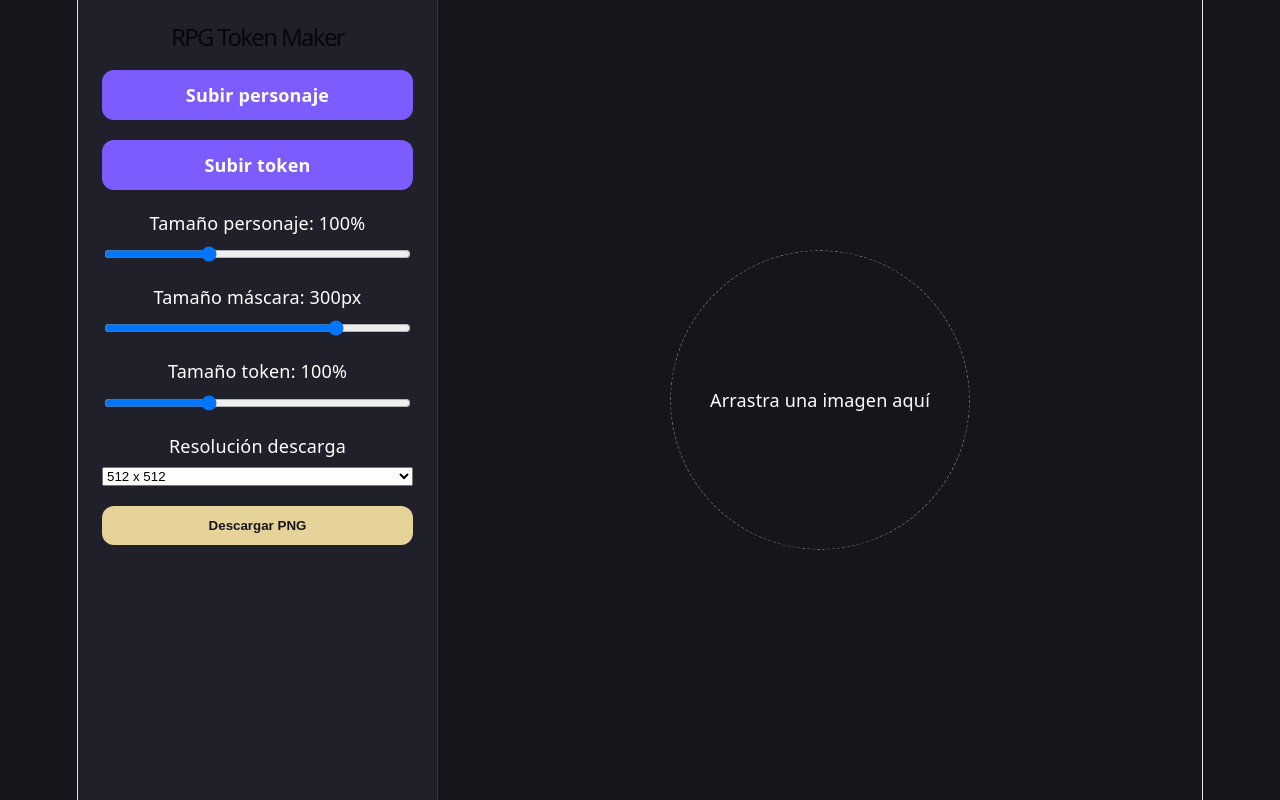
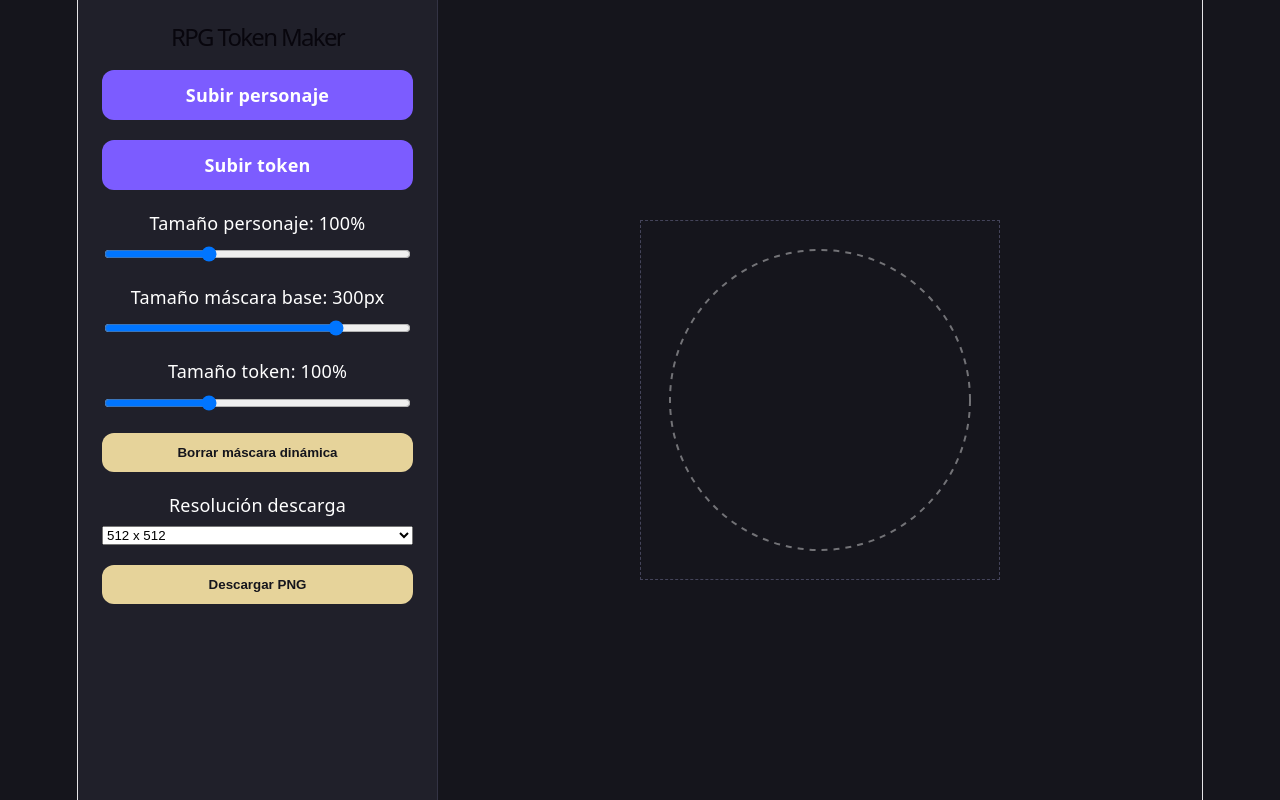
Before and after one commit to MarcRamis/rpg-token-maker, a React (Vite) app in the folder frontend/: page / in a window 1280 px wide. Built offline with nearby package versions, Linux system fonts and the light colour scheme.

Commit message:
mascara dinamica

```diff
--- a/frontend/src/App.css
+++ b/frontend/src/App.css
@@ -62,8 +62,8 @@ body {
 }
 
 .tokenPreview {
-  width: 360px;
-  height: 360px;
+  width: 520px;
+  height: 520px;
   display: grid;
   place-items: center;
   overflow: hidden;
@@ -149,3 +149,13 @@ body {
   border-radius: 50%;
   pointer-events: none;
 }
+
+.tokenPreviewBorder {
+  position: absolute;
+  width: 360px;
+  height: 360px;
+  left: 80px;
+  top: 80px;
+  border: 1px dashed #44445a;
+  pointer-events: none;
+}
--- a/frontend/src/App.tsx
+++ b/frontend/src/App.tsx
@@ -1,5 +1,13 @@
-import { useRef, useState } from "react";
-import { toPng } from "html-to-image";
+import { useEffect, useRef, useState } from "react";
+import {
+  Circle,
+  Group,
+  Image as KonvaImage,
+  Layer,
+  Line,
+  Stage,
+} from "react-konva";
+import Konva from "konva";
 import "./App.css";
 
 type Position = {
@@ -7,10 +15,75 @@ type Position = {
   y: number;
 };
 
+type DrawnMask = {
+  id: string;
+  points: number[];
+};
+
 const TOKEN_SIZE = 360;
+const EDITOR_SIZE = 520;
+const TOKEN_OFFSET = (EDITOR_SIZE - TOKEN_SIZE) / 2;
+const TOKEN_CENTER = TOKEN_OFFSET + TOKEN_SIZE / 2;
+
+function useLoadedImage(src: string | null) {
+  const [image, setImage] = useState<HTMLImageElement | null>(null);
+
+  useEffect(() => {
+    let cancelled = false;
+
+    if (!src) {
+      queueMicrotask(() => {
+        if (!cancelled) setImage(null);
+      });
+
+      return () => {
+        cancelled = true;
+      };
+    }
+
+    const img = new window.Image();
+
+    img.onload = () => {
+      if (!cancelled) setImage(img);
+    };
+
+    img.src = src;
+
+    return () => {
+      cancelled = true;
+    };
+  }, [src]);
+
+  return image;
+}
+
+function getImageProps(
+  image: HTMLImageElement | null,
+  scale: number,
+  position: Position,
+) {
+  if (!image) return null;
+
+  const ratio = Math.min(TOKEN_SIZE / image.width, TOKEN_SIZE / image.height);
+  const width = image.width * ratio;
+  const height = image.height * ratio;
+
+  return {
+    x: TOKEN_CENTER + position.x,
+    y: TOKEN_CENTER + position.y,
+    width,
+    height,
+    offsetX: width / 2,
+    offsetY: height / 2,
+    scaleX: scale / 100,
+    scaleY: scale / 100,
+  };
+}
 
 function App() {
-  const [characterImageUrl, setCharacterImageUrl] = useState<string | null>(null);
+  const [characterImageUrl, setCharacterImageUrl] = useState<string | null>(
+    null,
+  );
   const [tokenImageUrl, setTokenImageUrl] = useState<string | null>(null);
   const [scale, setScale] = useState(100);
   const [tokenScale, setTokenScale] = useState(100);
@@ -18,7 +91,17 @@ function App() {
   const [position, setPosition] = useState<Position>({ x: 0, y: 0 });
   const [exportSize, setExportSize] = useState(512);
 
-  const tokenPreviewRef = useRef<HTMLDivElement | null>(null);
+  const [drawnMasks, setDrawnMasks] = useState<DrawnMask[]>([]);
+  const [currentMaskPoints, setCurrentMaskPoints] = useState<number[]>([]);
+  const [isDrawingMask, setIsDrawingMask] = useState(false);
+
+  const stageRef = useRef<Konva.Stage | null>(null);
+
+  const characterImage = useLoadedImage(characterImageUrl);
+  const tokenImage = useLoadedImage(tokenImageUrl);
+
+  const characterProps = getImageProps(characterImage, scale, position);
+  const tokenProps = getImageProps(tokenImage, tokenScale, { x: 0, y: 0 });
 
   function loadCharacterImage(file: File) {
     if (!file.type.startsWith("image/")) return;
@@ -26,6 +109,8 @@ function App() {
     setCharacterImageUrl(URL.createObjectURL(file));
     setScale(100);
     setPosition({ x: 0, y: 0 });
+    setDrawnMasks([]);
+    setCurrentMaskPoints([]);
   }
 
   function loadTokenImage(file: File) {
@@ -34,7 +119,9 @@ function App() {
     setTokenImageUrl(URL.createObjectURL(file));
   }
 
-  function handleCharacterImageUpload(event: React.ChangeEvent<HTMLInputElement>) {
+  function handleCharacterImageUpload(
+    event: React.ChangeEvent<HTMLInputElement>,
+  ) {
     const file = event.target.files?.[0];
     if (file) loadCharacterImage(file);
   }
@@ -63,38 +150,62 @@ function App() {
     });
   }
 
-  function handlePointerMove(event: React.PointerEvent<HTMLDivElement>) {
-    if (event.buttons !== 1) return;
+  function handleStageMouseDown(event: Konva.KonvaEventObject<MouseEvent>) {
+    if (!event.evt.shiftKey) return;
 
-    const target = event.target as HTMLElement;
-    if (!target.classList.contains("characterImage")) return;
+    const stage = stageRef.current;
+    const pointer = stage?.getPointerPosition();
+    if (!pointer) return;
 
-    const rect = event.currentTarget.getBoundingClientRect();
-
-    const centerX = rect.left + rect.width / 2;
-    const centerY = rect.top + rect.height / 2;
-
-    const newX = event.clientX - centerX;
-    const newY = event.clientY - centerY;
-
-    const limit = 200;
-
-    setPosition({
-      x: Math.max(-limit, Math.min(limit, newX)),
-      y: Math.max(-limit, Math.min(limit, newY)),
-    });
+    setIsDrawingMask(true);
+    setCurrentMaskPoints([pointer.x, pointer.y]);
   }
 
-  async function downloadToken() {
-    if (!tokenPreviewRef.current) return;
+  function handleStageMouseMove() {
+    if (!isDrawingMask) return;
 
-    const dataUrl = await toPng(tokenPreviewRef.current, {
+    const stage = stageRef.current;
+    const pointer = stage?.getPointerPosition();
+    if (!pointer) return;
+
+    setCurrentMaskPoints((previous) => [...previous, pointer.x, pointer.y]);
+  }
+
+  function handleStageMouseUp() {
+    if (!isDrawingMask) return;
+
+    if (currentMaskPoints.length > 6) {
+      setDrawnMasks((previous) => [
+        ...previous,
+        {
+          id: crypto.randomUUID(),
+          points: currentMaskPoints,
+        },
+      ]);
+    }
+
+    setIsDrawingMask(false);
+    setCurrentMaskPoints([]);
+  }
+
+  function downloadToken() {
+    const stage = stageRef.current;
+    if (!stage) return;
+
+    stage.find(".helper").forEach((node) => {
+      node.visible(false);
+    });
+
+    const dataUrl = stage.toDataURL({
+      x: TOKEN_OFFSET,
+      y: TOKEN_OFFSET,
       width: TOKEN_SIZE,
       height: TOKEN_SIZE,
-      canvasWidth: exportSize,
-      canvasHeight: exportSize,
-      pixelRatio: 1,
-      backgroundColor: "transparent",
+      pixelRatio: exportSize / TOKEN_SIZE,
+    });
+
+    stage.find(".helper").forEach((node) => {
+      node.visible(true);
     });
 
     const link = document.createElement("a");
@@ -110,12 +221,20 @@ function App() {
 
         <label className="uploadButton">
           Subir personaje
-          <input type="file" accept="image/*" onChange={handleCharacterImageUpload} />
+          <input
+            type="file"
+            accept="image/*"
+            onChange={handleCharacterImageUpload}
+          />
         </label>
 
         <label className="uploadButton">
           Subir token
-          <input type="file" accept="image/*" onChange={handleTokenImageUpload} />
+          <input
+            type="file"
+            accept="image/*"
+            onChange={handleTokenImageUpload}
+          />
         </label>
 
         <label className="control">
@@ -130,7 +249,7 @@ function App() {
         </label>
 
         <label className="control">
-          Tamaño máscara: {maskSize}px
+          Tamaño máscara base: {maskSize}px
           <input
             type="range"
             min="100"
@@ -150,6 +269,10 @@ function App() {
             onChange={(event) => setTokenScale(Number(event.target.value))}
           />
         </label>
+
+        <button className="downloadButton" onClick={() => setDrawnMasks([])}>
+          Borrar máscara dinámica
+        </button>
 
         <label className="control">
           Resolución descarga
@@ -171,45 +294,121 @@ function App() {
 
       <section className="workspace">
         <div
-          ref={tokenPreviewRef}
           className="tokenPreview"
           onDrop={handleDrop}
           onDragOver={(event) => event.preventDefault()}
-          onPointerMove={handlePointerMove}
         >
-          <div
-            className="characterMask"
-            style={{
-              width: `${maskSize}px`,
-              height: `${maskSize}px`,
-            }}
+          <Stage
+            ref={stageRef}
+            width={EDITOR_SIZE}
+            height={EDITOR_SIZE}
+            onMouseDown={handleStageMouseDown}
+            onMouseMove={handleStageMouseMove}
+            onMouseUp={handleStageMouseUp}
           >
-            {characterImageUrl ? (
-              <img
-                src={characterImageUrl}
-                alt="Personaje"
-                className="characterImage"
-                draggable={false}
-                style={{
-                  transform: `scale(${scale / 100}) translate(${position.x}px, ${position.y}px)`,
+            <Layer>
+              <Group
+                clipFunc={(ctx) => {
+                  ctx.beginPath();
+
+                  ctx.arc(
+                    TOKEN_CENTER,
+                    TOKEN_CENTER,
+                    maskSize / 2,
+                    0,
+                    Math.PI * 2,
+                  );
+
+                  ctx.closePath();
                 }}
+              >
+                {characterImage && characterProps && (
+                  <KonvaImage
+                    image={characterImage}
+                    {...characterProps}
+                    draggable={!isDrawingMask}
+                    onDragMove={(event) => {
+                      setPosition({
+                        x: event.target.x() - TOKEN_CENTER,
+                        y: event.target.y() - TOKEN_CENTER,
+                      });
+                    }}
+                  />
+                )}
+              </Group>
+
+              {tokenImage && tokenProps && (
+                <KonvaImage
+                  image={tokenImage}
+                  {...tokenProps}
+                  listening={false}
+                />
+              )}
+
+              <Group
+                clipFunc={(ctx) => {
+                  ctx.beginPath();
+
+                  [
+                    ...drawnMasks.map((mask) => mask.points),
+                    currentMaskPoints,
+                  ].forEach((points) => {
+                    if (points.length < 4) return;
+
+                    ctx.moveTo(points[0], points[1]);
+
+                    for (let i = 2; i < points.length; i += 2) {
+                      ctx.lineTo(points[i], points[i + 1]);
+                    }
+
+                    ctx.closePath();
+                  });
+                }}
+              >
+                {characterImage && characterProps && (
+                  <KonvaImage
+                    image={characterImage}
+                    {...characterProps}
+                    listening={false}
+                  />
+                )}
+              </Group>
+
+              <Circle
+                name="helper"
+                x={TOKEN_CENTER}
+                y={TOKEN_CENTER}
+                radius={maskSize / 2}
+                stroke="#ffffff66"
+                dash={[6, 6]}
+                listening={false}
               />
-            ) : (
-              <p>Arrastra una imagen aquí</p>
-            )}
-          </div>
 
-          {tokenImageUrl && (
-            <img
-              src={tokenImageUrl}
-              alt="Token"
-              className="tokenImage"
-              draggable={false}
-              style={{
-                transform: `scale(${tokenScale / 100})`,
-              }}
-            />
-          )}
+              {drawnMasks.map((mask) => (
+                <Line
+                  name="helper"
+                  key={mask.id}
+                  points={mask.points}
+                  closed
+                  stroke="white"
+                  dash={[6, 6]}
+                  listening={false}
+                />
+              ))}
+
+              {currentMaskPoints.length > 0 && (
+                <Line
+                  name="helper"
+                  points={currentMaskPoints}
+                  closed
+                  stroke="white"
+                  dash={[6, 6]}
+                  listening={false}
+                />
+              )}
+            </Layer>
+          </Stage>
+          <div className="tokenPreviewBorder" />
         </div>
       </section>
     </main>
--- a/package.json
+++ b/package.json
@@ -1,5 +1,7 @@
 {
   "dependencies": {
-    "html-to-image": "^1.11.13"
+    "html-to-image": "^1.11.13",
+    "konva": "^10.3.0",
+    "react-konva": "^19.2.4"
   }
 }
```
Also changed, not shown: frontend/package.json (+6 -4 lines), 2 other files (tests, documents, lock files or other folders).
